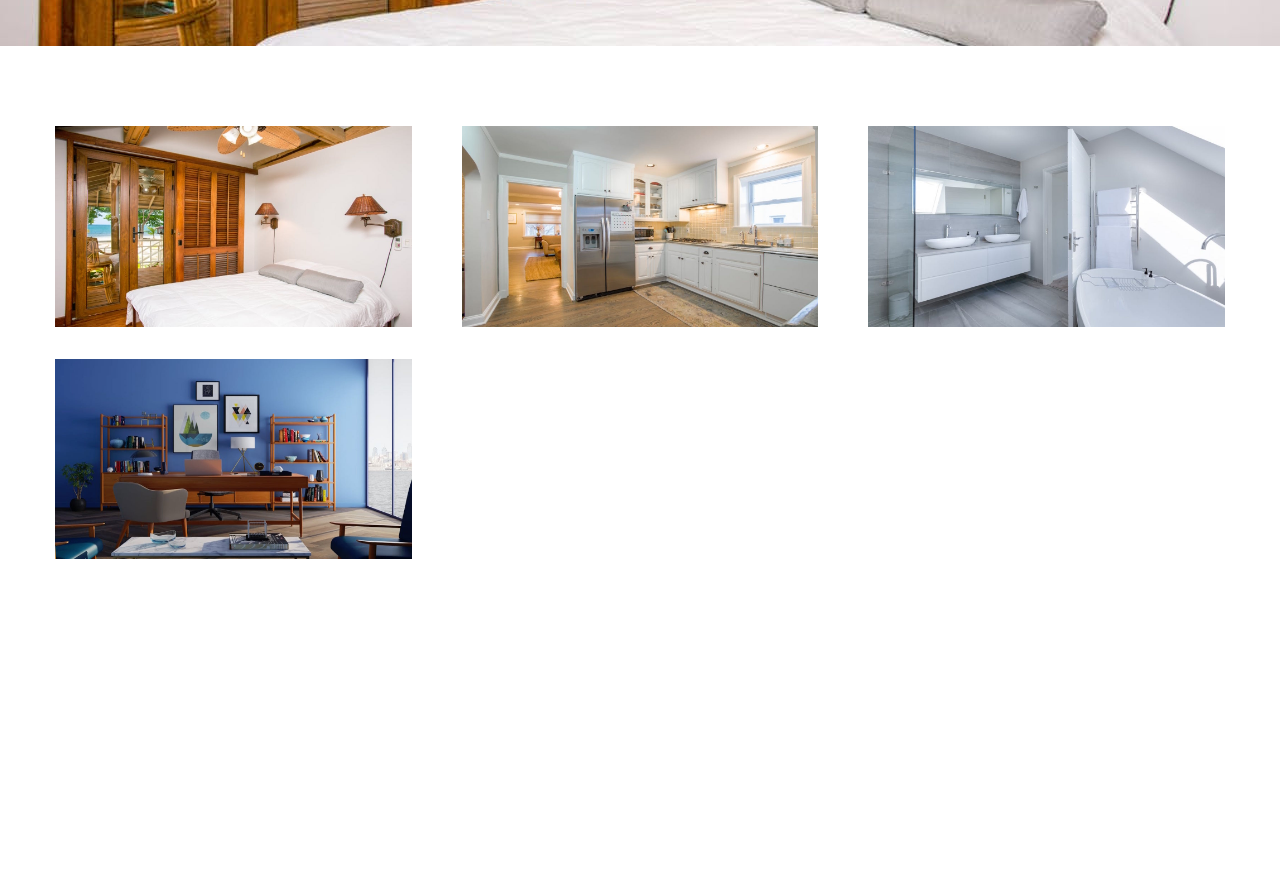
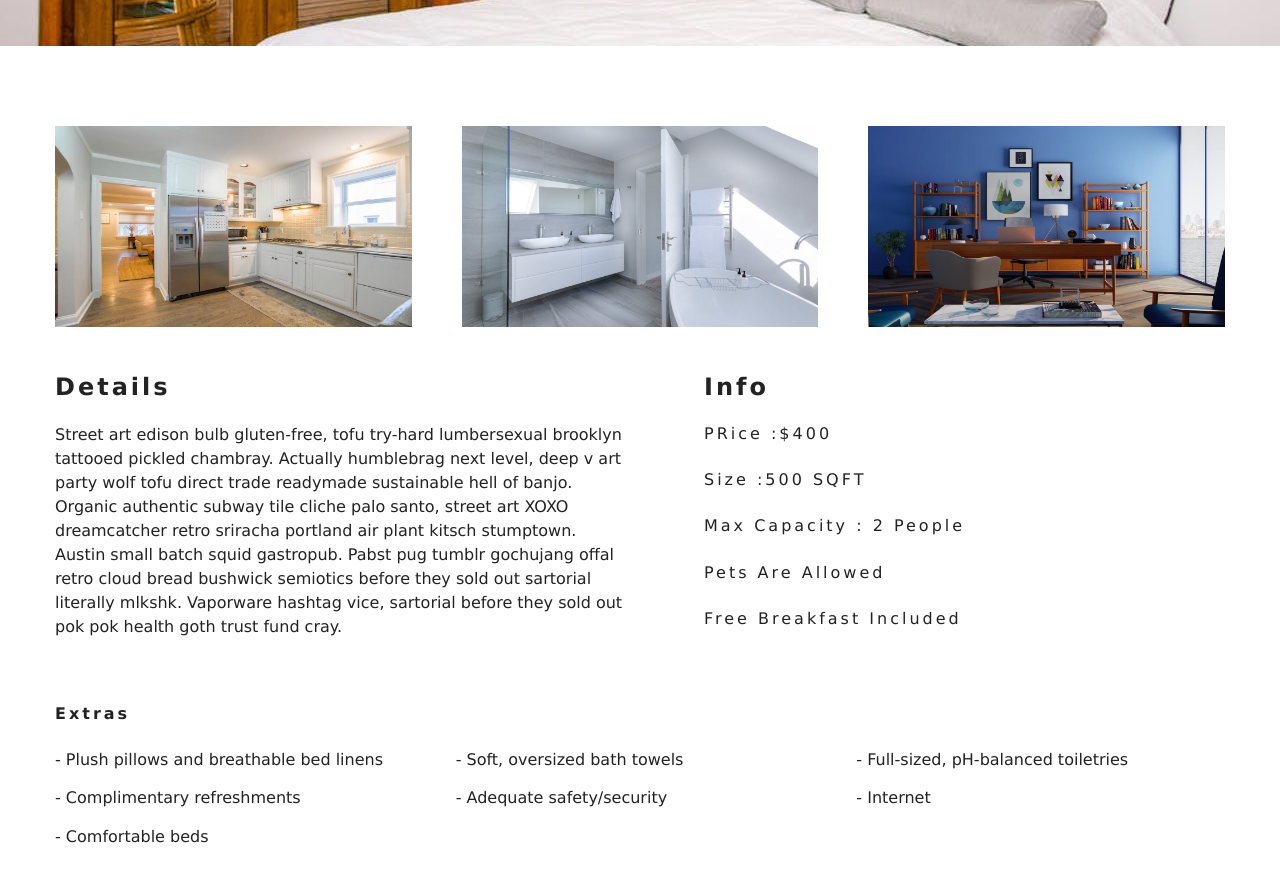
Before and after one commit to ifratmitul/Hotel, a React (Create React App) app: page /rooms/double-deluxe in a window 1280 px wide. Shown: the part 500-1382 px from the top of the page. Before the commit the page ends 1059 px from the top, so only its background shows below. Built offline with nearby package versions, Linux system fonts and the light colour scheme.

Commit message:
Single room page complete

```diff
--- a/src/pages/SingleRoom.js
+++ b/src/pages/SingleRoom.js
@@ -5,7 +5,6 @@
 import {Link} from 'react-router-dom'
 import {RoomContext} from '../Contex'
 import StyledHero from '../components/StyledHero'
-
 export default class SingleRoom extends Component {
     constructor (props){
         super(props)
@@ -31,9 +30,11 @@
             )
         }
         const {name, description, capacity, size, price, extras, breakfast, pets, images} = room
+        const [mainImg, ...defaultImg]= images;
+        console.log(defaultImg)
         return (
             <>
-                <StyledHero img = {images[0] || this.state.defaultBcg}>
+            <StyledHero img = {mainImg || this.state.defaultBcg}>
                 <Banner title ={`${name} room`}>
                 <Link to = "/rooms" className = "btn-primary">Back to rooms</Link>
                 </Banner>
@@ -41,15 +42,41 @@
 
         <section className ="single-room">
             <div className = "single-room-images">
-                    {images.map((item, index) =>{
+                {defaultImg.map((item, index) =>{
                     return <img key = {index} src = {item} alt = {name}/>
                 })}
 
             </div>
+            <div className = "single-room-info">
+                <article className = 'desc'>
+                <h3>Details</h3>
+                <p>{description}</p>
+                </article>
+                <article className ='info'>
+                <h3>Info</h3>
+            <h6>PRice :${price}</h6>
+            <h6>Size :{size} SQFT</h6>
+            <h6>
+                max capacity : {
+                    capacity > 1 ? `${capacity} people` : `${capacity} person`
+                }
+            </h6>
+            <h6> {pets ? "Pets are allowed" : "No pets are allowed"}</h6>
+            <h6>{breakfast && "Free Breakfast Included"}</h6>
+                </article>
+
+            </div>
 
         </section>
+        <section className ="room-extras">
+
+                <h6>Extras</h6>
+            <ul className = "extras"> {extras.map((item, index)=>{
+                return <li key = {index}>- {item}</li>
+            })}</ul>
+        </section>
         </>
+
         )
-
     }
 }
```
Lines whose indentation alone changed are shown as unchanged.
